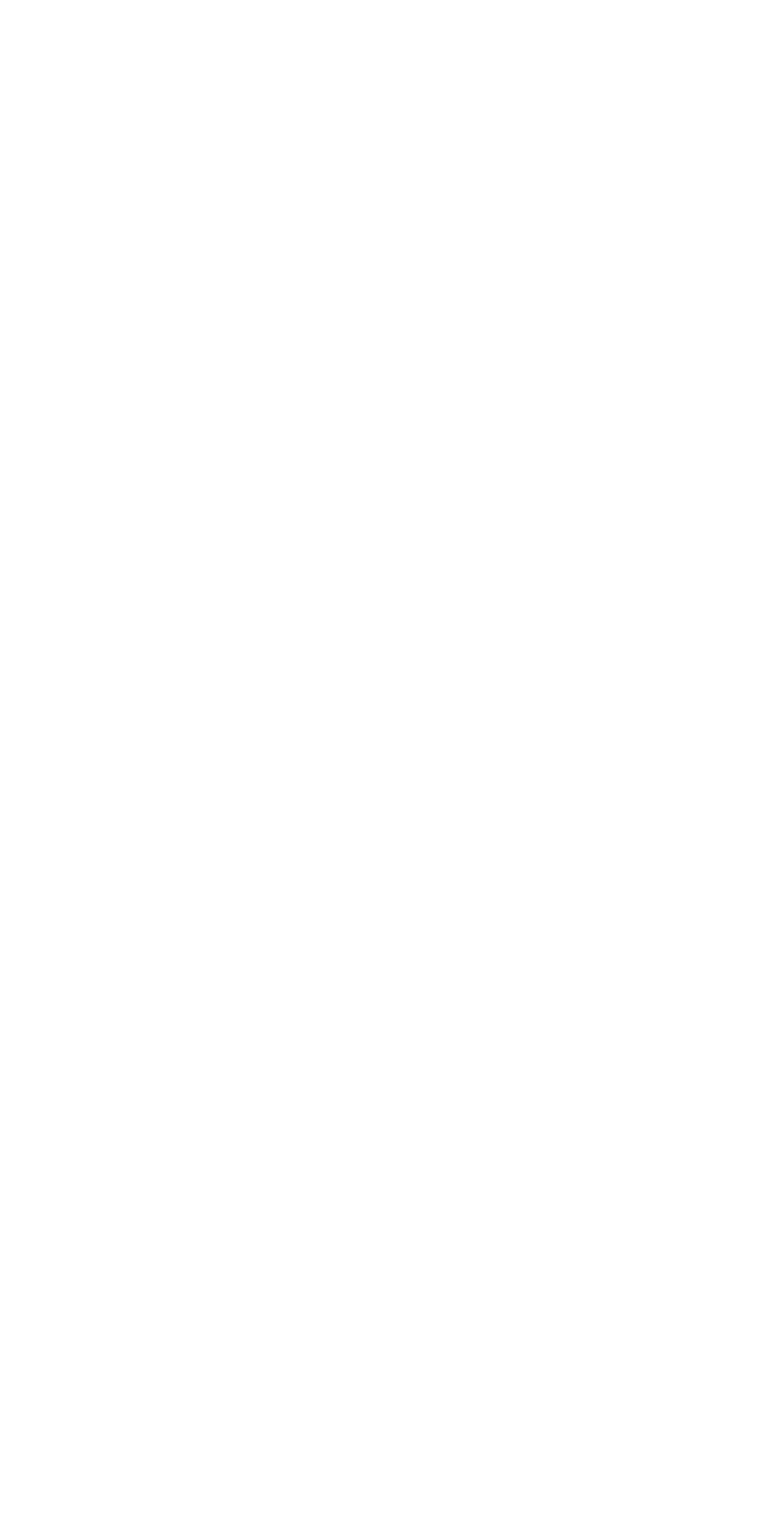
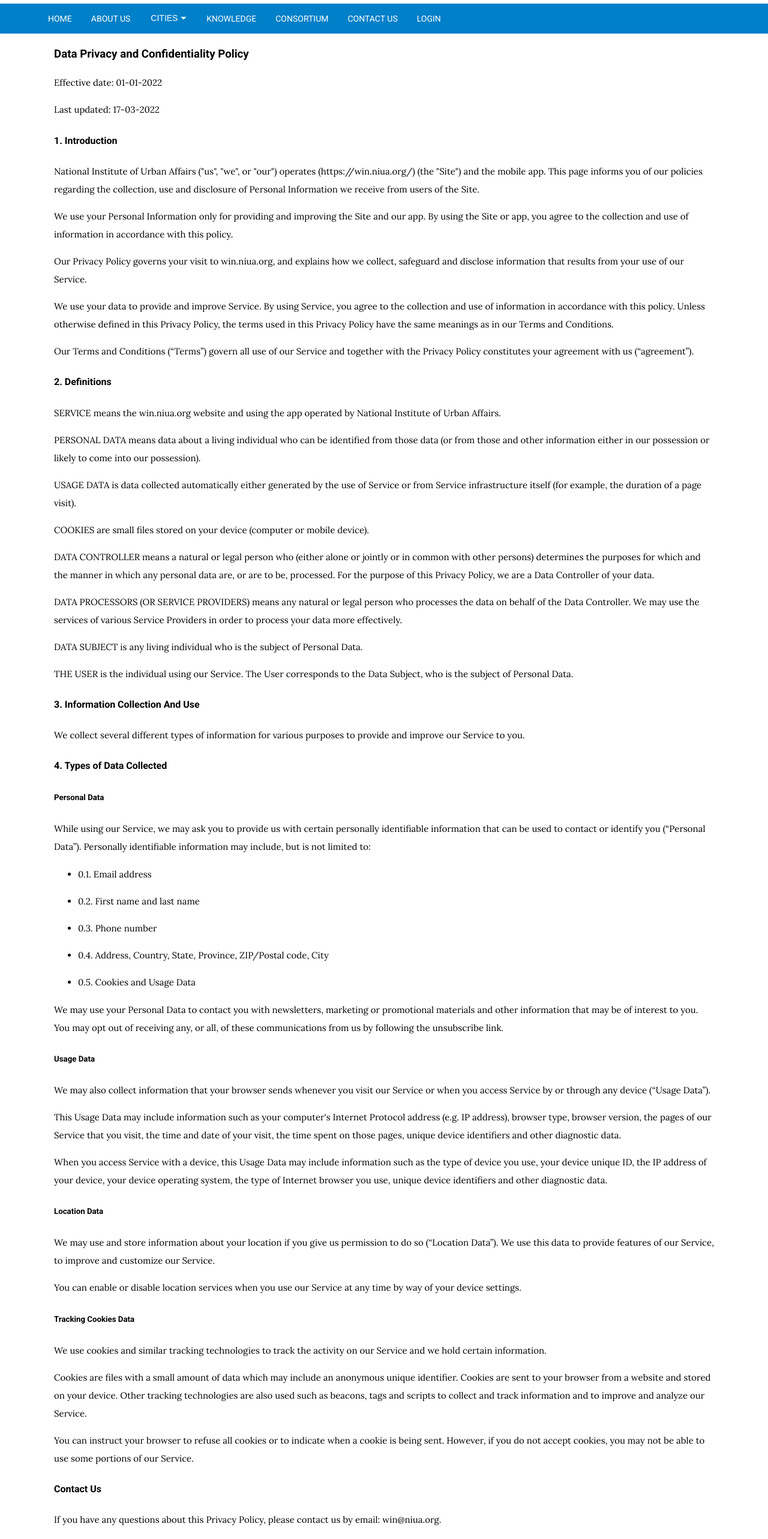
Before and after one commit to wastewater-intelligence-network/win-web-app, a React (Create React App) app: page /privacy in a window 1280 px wide. Shown: the part 80-2646 px from the top of the page at 60% size. Before the commit the page ends 800 px from the top, so only its background shows below. Built offline with nearby package versions, Linux system fonts and the light colour scheme.

Commit message:
added privacy page

```diff
--- a/src/App.js
+++ b/src/App.js
@@ -26,6 +26,7 @@ import ContactUs from "./landing/contactUs";
 import Consortium from "./landing/consortium";
 import Surat from "./landing/cities/surat";
 import NewHeader from "./landing/newHeader";
+import Privacy from "./landing/privacy";
 
 
 function App() {
@@ -51,6 +52,7 @@ function App() {
         <Route path="/consortium" element={<Consortium />} />
         <Route path="/surat" element={<Surat />} />
         <Route path="/newheader" element={<NewHeader />} />
+        <Route path="/privacy" element={<Privacy />} />
 
         <Route path="/" element={<Home />} />
 
--- /dev/null
+++ b/src/landing/privacy.css
@@ -0,0 +1,7 @@
+.Privacy {
+    padding: 0 90px;
+}
+
+.Privacy > p, .Privacy > ul > li > p {
+    font-size: 15px !important;
+}
--- /dev/null
+++ b/src/landing/privacy.js
@@ -0,0 +1,82 @@
+import {
+  Box,
+  Card,
+  CardContent,
+  Divider,
+  Grid,
+  Link,
+  Typography,
+} from "@mui/material";
+import * as React from "react";
+import NewHeader from "./newHeader";
+import Footer from "./footer";
+
+import './privacy.css';
+
+function Privacy() {
+
+  return (
+		<>
+			<NewHeader />
+
+			<div className="Privacy">
+				<h3>Data Privacy and Confidentiality Policy</h3>
+				<p>Effective date: 01-01-2022</p>
+				<p>Last updated: 17-03-2022</p>
+
+				<h4>1. Introduction</h4>
+				<p>National Institute of Urban Affairs  ("us", "we", or "our") operates  (https://win.niua.org/) (the "Site") and the mobile app. This page informs you of our policies regarding the collection, use and disclosure of Personal Information we receive from users of the Site.</p>
+				<p>We use your Personal Information only for providing and improving the Site and our app. By using the Site or app, you agree to the collection and use of information in accordance with this policy.</p>
+				<p>Our Privacy Policy governs your visit to win.niua.org, and explains how we collect, safeguard and disclose information that results from your use of our Service.</p>
+				<p>We use your data to provide and improve Service. By using Service, you agree to the collection and use of information in accordance with this policy. Unless otherwise defined in this Privacy Policy, the terms used in this Privacy Policy have the same meanings as in our Terms and Conditions.</p>
+				<p>Our Terms and Conditions (“Terms”) govern all use of our Service and together with the Privacy Policy constitutes your agreement with us (“agreement”).</p>
+
+				<h4>2. Definitions</h4>
+				<p>SERVICE means the win.niua.org website and using the app operated by National Institute of Urban Affairs.</p>
+				<p>PERSONAL DATA means data about a living individual who can be identified from those data (or from those and other information either in our possession or likely to come into our possession).</p>
+				<p>USAGE DATA is data collected automatically either generated by the use of Service or from Service infrastructure itself (for example, the duration of a page visit).</p>
+				<p>COOKIES are small files stored on your device (computer or mobile device).</p>
+				<p>DATA CONTROLLER means a natural or legal person who (either alone or jointly or in common with other persons) determines the purposes for which and the manner in which any personal data are, or are to be, processed. For the purpose of this Privacy Policy, we are a Data Controller of your data.</p>
+				<p>DATA PROCESSORS (OR SERVICE PROVIDERS) means any natural or legal person who processes the data on behalf of the Data Controller. We may use the services of various Service Providers in order to process your data more effectively.</p>
+				<p>DATA SUBJECT is any living individual who is the subject of Personal Data.</p>
+				<p>THE USER is the individual using our Service. The User corresponds to the Data Subject, who is the subject of Personal Data.</p>
+
+				<h4>3. Information Collection And Use</h4>
+				<p>We collect several different types of information for various purposes to provide and improve our Service to you.</p>
+
+				<h4>4. Types of Data Collected</h4>
+				<h5>Personal Data</h5>
+				<p>While using our Service, we may ask you to provide us with certain personally identifiable information that can be used to contact or identify you (“Personal Data”). Personally identifiable information may include, but is not limited to:</p>
+				<ul>
+					<li><p>0.1. Email address</p></li>
+					<li><p>0.2. First name and last name</p></li>
+					<li><p>0.3. Phone number</p></li>
+					<li><p>0.4. Address, Country, State, Province, ZIP/Postal code, City</p></li>
+					<li><p>0.5. Cookies and Usage Data</p></li>
+				</ul>
+				<p>We may use your Personal Data to contact you with newsletters, marketing or promotional materials and other information that may be of interest to you. You may opt out of receiving any, or all, of these communications from us by following the unsubscribe link.</p>
+
+				<h5>Usage Data</h5>
+				<p>We may also collect information that your browser sends whenever you visit our Service or when you access Service by or through any device (“Usage Data”).</p>
+				<p>This Usage Data may include information such as your computer's Internet Protocol address (e.g. IP address), browser type, browser version, the pages of our Service that you visit, the time and date of your visit, the time spent on those pages, unique device identifiers and other diagnostic data.</p>
+				<p>When you access Service with a device, this Usage Data may include information such as the type of device you use, your device unique ID, the IP address of your device, your device operating system, the type of Internet browser you use, unique device identifiers and other diagnostic data.</p>
+
+				<h5>Location Data</h5>
+				<p>We may use and store information about your location if you give us permission to do so (“Location Data”). We use this data to provide features of our Service, to improve and customize our Service.</p>
+				<p>You can enable or disable location services when you use our Service at any time by way of your device settings.</p>
+
+				<h5>Tracking Cookies Data</h5>
+				<p>We use cookies and similar tracking technologies to track the activity on our Service and we hold certain information.</p>
+				<p>Cookies are files with a small amount of data which may include an anonymous unique identifier. Cookies are sent to your browser from a website and stored on your device. Other tracking technologies are also used such as beacons, tags and scripts to collect and track information and to improve and analyze our Service.</p>
+				<p>You can instruct your browser to refuse all cookies or to indicate when a cookie is being sent. However, if you do not accept cookies, you may not be able to use some portions of our Service.</p>
+
+				<h4>Contact Us</h4>
+				<p>If you have any questions about this Privacy Policy, please contact us by email: win@niua.org.</p>
+
+			</div>
+      <Footer />
+    </>
+  );
+}
+
+export default Privacy;
```
